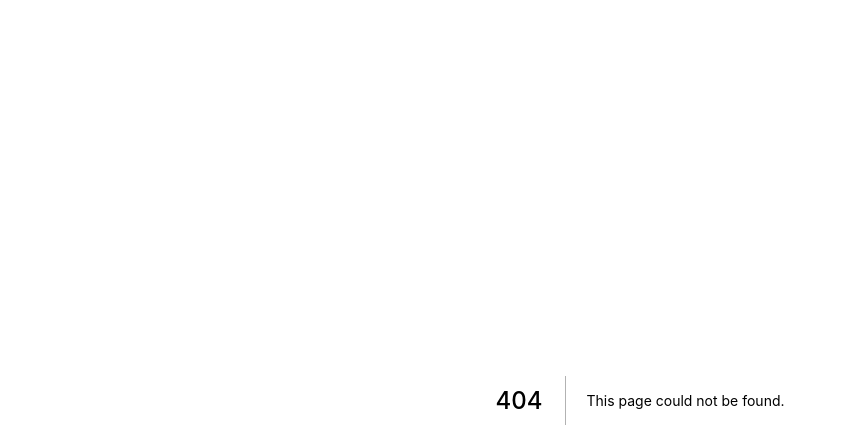
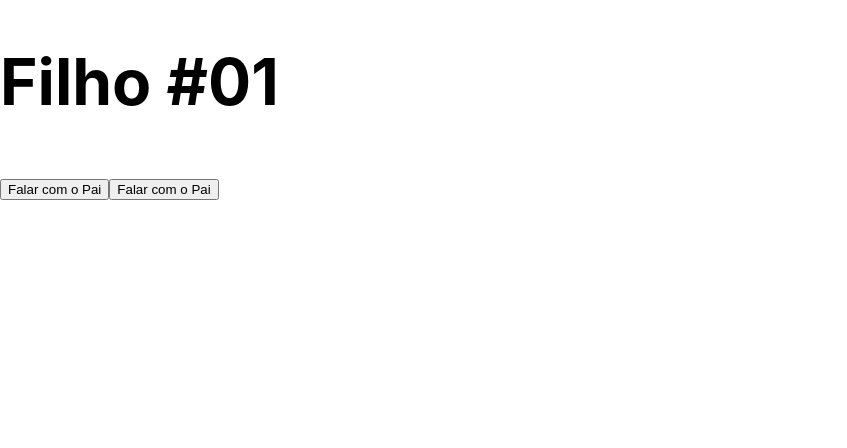
Before and after one commit to marcelolinck/exercicios, a Next.js app: page /comunicacao/indireta1 in a window 1280 px wide. Before the commit this address had no page. Shown: the top 448 px of the page, without its empty margins (0-847 px from the left). Built offline with nearby package versions, Linux system fonts and the light colour scheme.

Commit message:
Aula 40 - Comunicação Indireta

```diff
--- /dev/null
+++ b/components/indireta1/Filho.jsx
@@ -0,0 +1,11 @@
+export default function Filho(props) {
+    return (
+        <div>
+            <h1>Filho #01</h1>
+            {/* Dessa forma nao eh passado nenhuma informacao ao pai ha nao ser o evento do click*/}
+            <button onClick={props.funcao}>Falar com o Pai</button>
+            {/* Dessa forma passa o parametro para o pai de forma indireta*/}
+            <button onClick={()=>props.funcao("Passei no ENEM", "Uhuuuuuu")}>Falar com o Pai</button>
+        </div>
+    )
+}
--- /dev/null
+++ b/components/indireta1/Pai.jsx
@@ -0,0 +1,15 @@
+import Filho from "./Filho";
+
+
+export default function Pai(props){
+
+    function falarComigo(param, param2, param3){
+        console.log(param, param2, param3)
+        console.log('Alguem falou comigo!')
+    }
+    return (
+        <div>
+            <Filho funcao={falarComigo}/>
+        </div>
+    )
+}
--- /dev/null
+++ b/pages/comunicacao/indireta1.jsx
@@ -0,0 +1,9 @@
+import Pai from "../../components/indireta1/Pai"
+
+export default function indireta1(){
+    return(
+        <div>
+            <h1><Pai></Pai></h1>
+        </div>
+    )
+}
```
